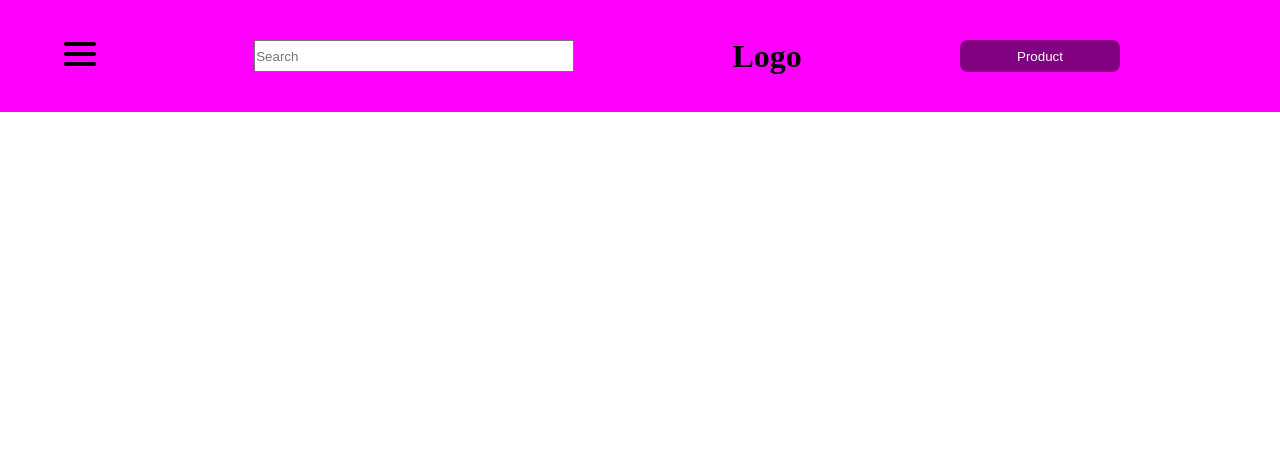
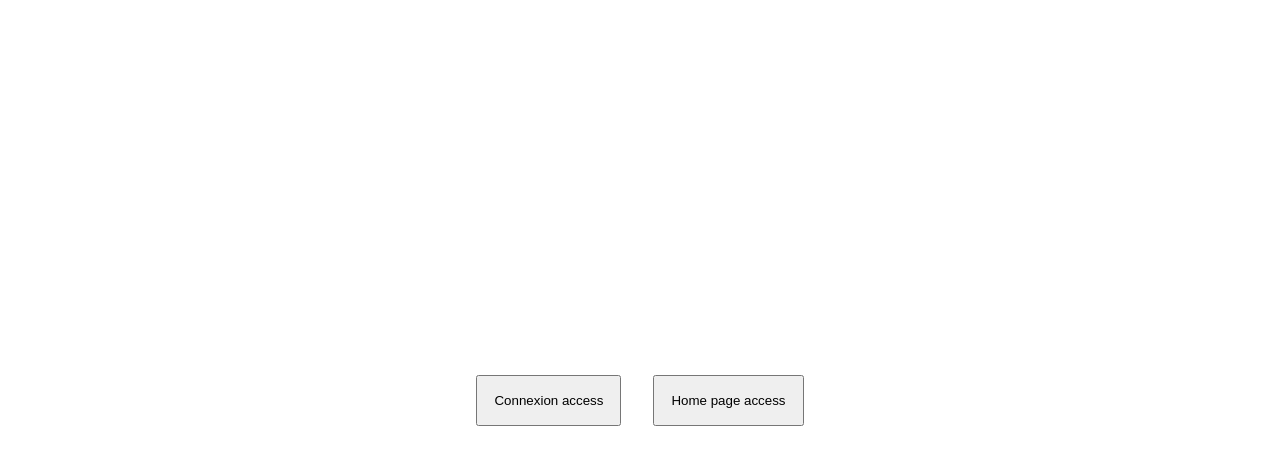
Before and after one commit to togbo/chall48ecom, a Next.js app in the folder resources/views/frontend/: page / in a window 1280 px wide. Shown: the top 464 px of the page. Built offline with nearby package versions, Linux system fonts and the light colour scheme.

Commit message:
home index button for first navigation

```diff
--- a/resources/views/frontend/src/layouts/layout.js
+++ b/resources/views/frontend/src/layouts/layout.js
@@ -25,12 +25,6 @@ export default function Layout({ children }) {
     //     setShopCardArray([...shopCardArray, name]);
     // };
 
-    if (
-        children.type.name === "Connexion" ||
-        children.type.name === "createAccount"
-    ) {
-        return <div>{children}</div>;
-    } else {
     return (
         <div>
             <header className={styles.header}>
@@ -93,4 +87,3 @@ export default function Layout({ children }) {
         </div>
     );
 }
-}
--- a/resources/views/frontend/src/pages/_app.js
+++ b/resources/views/frontend/src/pages/_app.js
@@ -1,13 +1,8 @@
-import React from 'react';
-import '@/styles/globals.css';
-import Layout from '@/layouts/layout';
+import React from "react";
+import "@/styles/globals.css";
 
 export default function App({ Component, pageProps }) {
-    return (
-        <>
-            <Layout>
-                <Component {...pageProps} />
-            </Layout>
-        </>
-    );
+    const getLayout = Component.getLayout || ((page) => page);
+
+    return getLayout(<Component {...pageProps} />);
 }
--- a/resources/views/frontend/src/pages/index.js
+++ b/resources/views/frontend/src/pages/index.js
@@ -1,8 +1,22 @@
 import { Inter } from "@next/font/google";
+import Link from "next/link";
 import styles from "../styles/Home.module.css";
 
 const inter = Inter({ subsets: ["latin"] });
 
 export default function Home() {
-    return <div className={styles.home}>Bienvenu sur notre site</div>;
+    return (
+        <div className={styles.home}>
+            <Link href={"/connexion"}>
+                <button className={styles.connexionAccessButton}>
+                    Connexion access
+                </button>
+            </Link>
+            <Link href={"/home_page"}>
+                <button className={styles.homePageAccessButton}>
+                    Home page access
+                </button>
+            </Link>
+        </div>
+    );
 }
--- a/resources/views/frontend/src/styles/Home.module.css
+++ b/resources/views/frontend/src/styles/Home.module.css
@@ -8,10 +8,20 @@
 }
 
 .home {
+  height: 100vh;
   display: flex;
-  text-align: center;
-  width: 100%;
-  height: 100%;
+  align-items: center;
+  justify-content: center;
+}
+
+.homePageAccessButton {
+  margin-left: 1rem;
+  padding : 1rem;
+}
+
+.connexionAccessButton {
+  margin-right: 1rem;
+  padding: 1rem;
 }
 
 .description {
```
Also changed, not shown: resources/views/frontend/src/pages/home_page.js (+4 -3 lines). Lines whose indentation alone changed are shown as unchanged.
